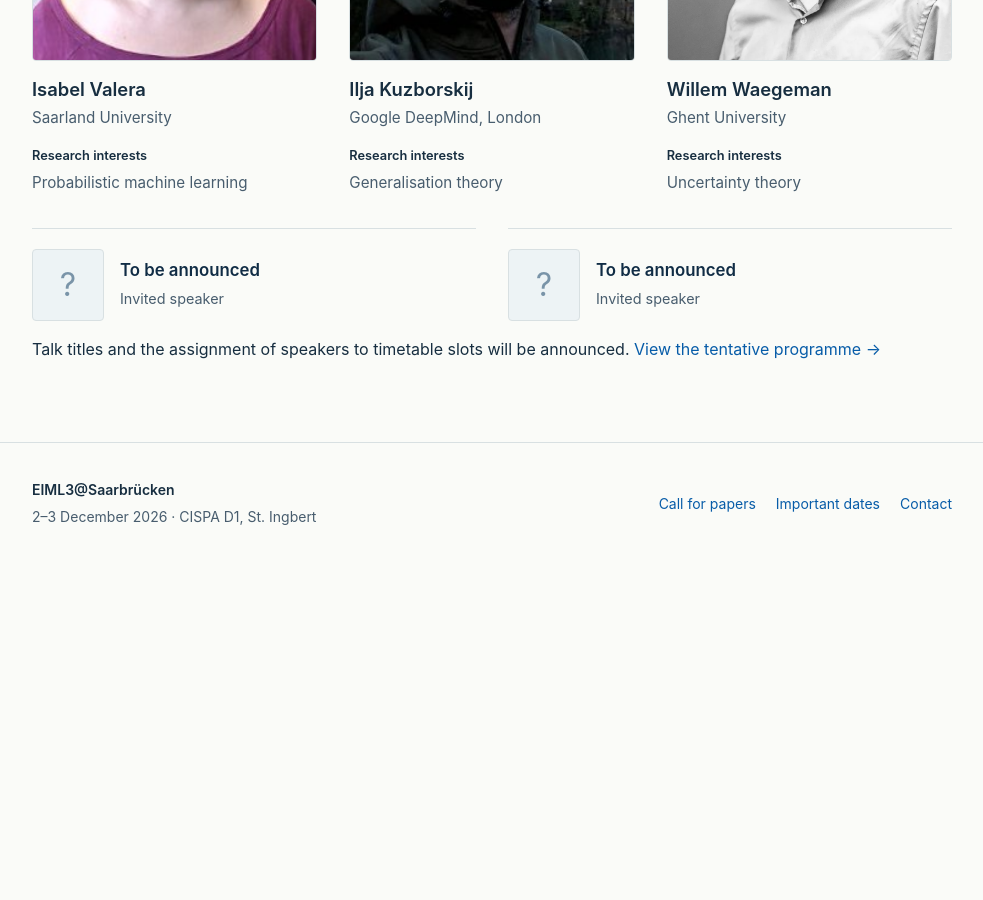
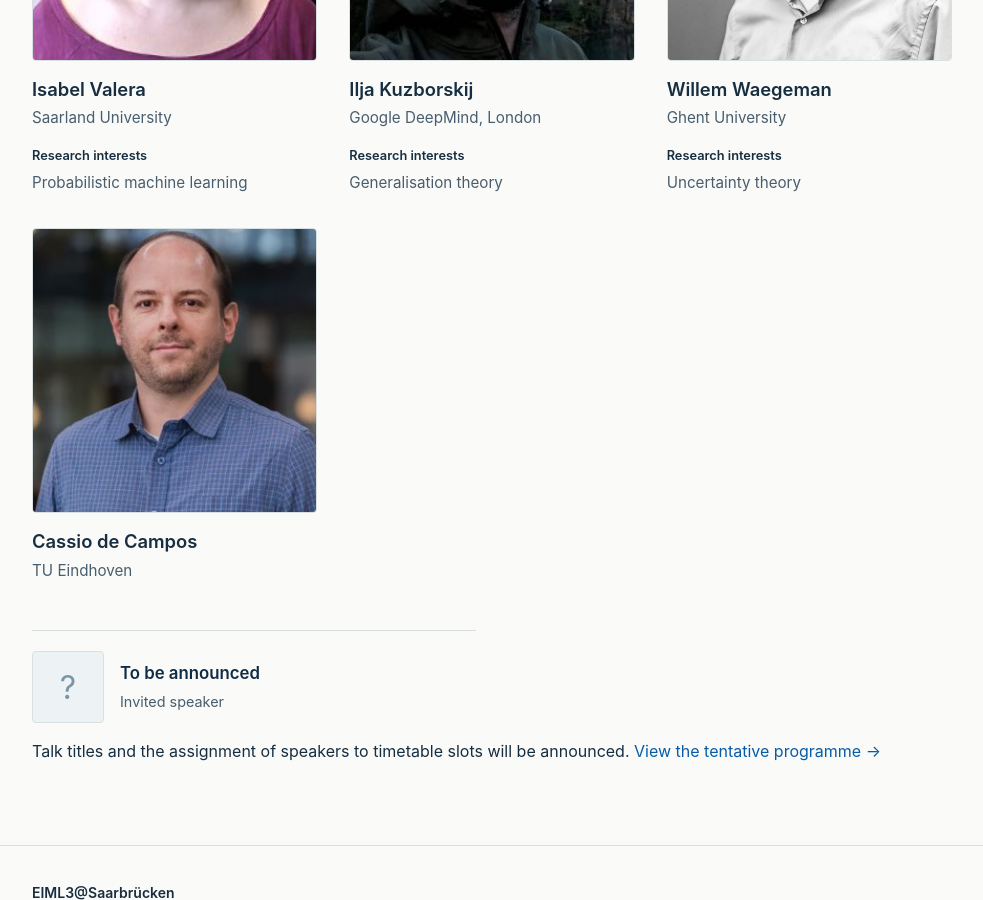
Before and after one commit to epistemic-intelligence-in-ml/epistemic-intelligence-in-ml.github.io, a Jekyll site: the page built from invited-talks.md, in a window 1280 px wide and 900 px high, scrolled down 510 px. Shown: the whole window, without its empty margins (148-1131 px from the left). Built offline with Jekyll 4.4.1, drawn with Linux system fonts in a browser that asks for light colours; before the commit the page ends 1074 px from its top, so only the background shows below that.

Commit message:
Add Cassio de Campos as an invited speaker

```diff
--- a/_data/speakers.yml
+++ b/_data/speakers.yml
@@ -20,3 +20,7 @@
   research_interests: "Uncertainty theory"
   photo: "willem-waegeman.png"
   url: ""
+
+- name: "Cassio de Campos"
+  affiliation: "TU Eindhoven"
+  photo: "cassio-de-campos.png"
--- a/_includes/speaker-card.html
+++ b/_includes/speaker-card.html
@@ -12,6 +12,9 @@
   <div class="speaker-body">
     <h{{ include.heading_level | default: 2 }} class="speaker-name">{% if include.speaker.url and include.speaker.url != "" %}<a href="{{ include.speaker.url }}">{{ include.speaker.name | escape }}</a>{% else %}{{ include.speaker.name | escape }}{% endif %}</h{{ include.heading_level | default: 2 }}>
     <p class="speaker-affil">{{ include.speaker.affiliation | escape }}</p>
-    <p class="speaker-interests"><span>Research interests</span>{{ include.speaker.research_interests | escape }}</p>
+{%- assign research_interests = include.speaker.research_interests | default: "" | strip %}
+{%- if research_interests != "" %}
+    <p class="speaker-interests"><span>Research interests</span>{{ research_interests | escape }}</p>
+{%- endif %}
   </div>
 </article>
```
Also changed, not shown: assets/img/speakers/cassio-de-campos.png (added), 4 other files.
